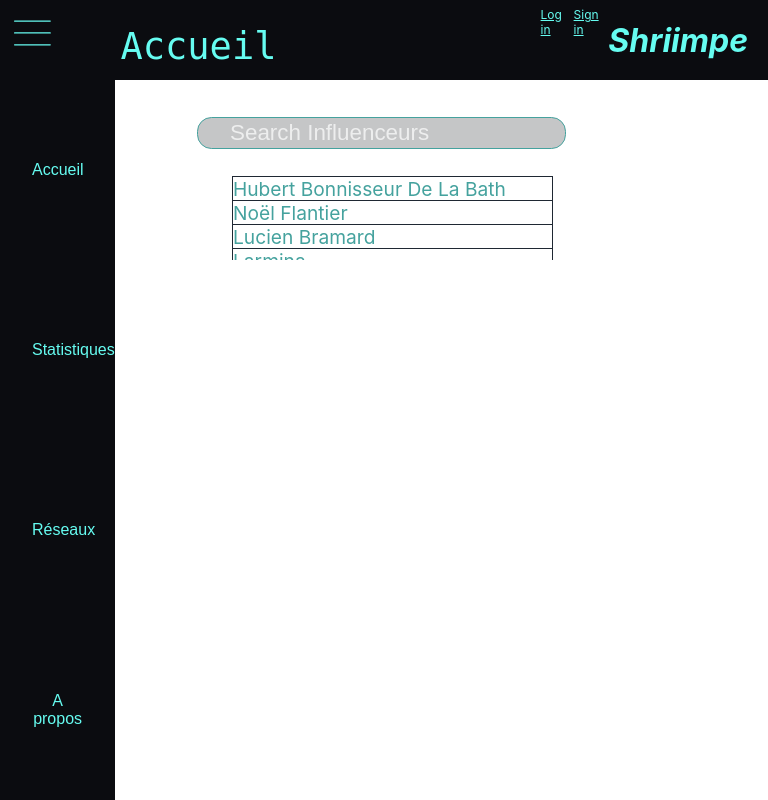
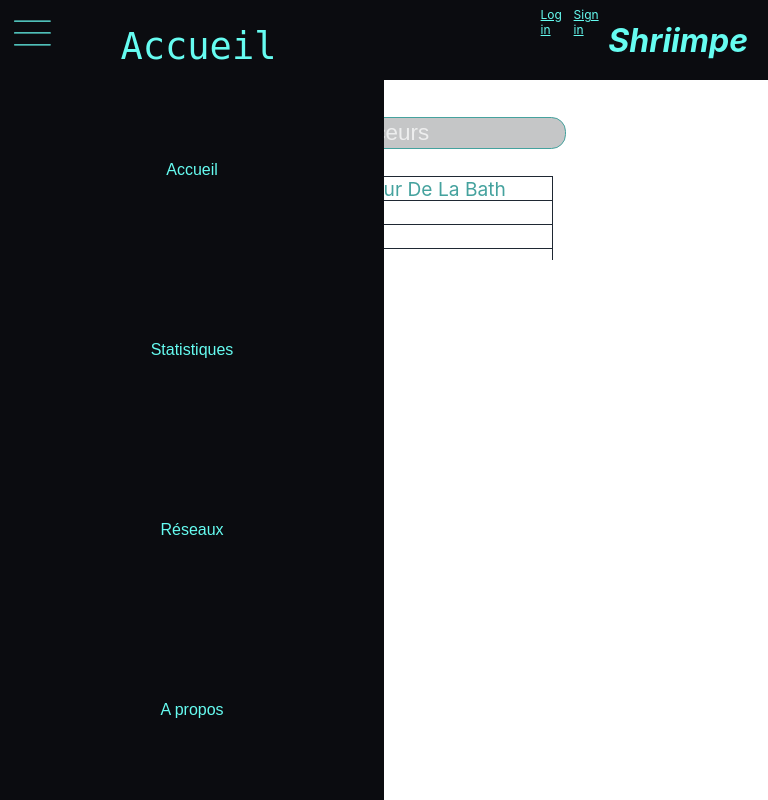
Before and after one commit to juauke/projet-pima-2022-19, a React (Create React App) app: page / in a window 768 px wide. Built offline with nearby package versions, Linux system fonts and the light colour scheme.

Commit message:
Set responsive side bar

```diff
--- a/src/SideBar.css
+++ b/src/SideBar.css
@@ -1,18 +1,3 @@
-
-.NavBar {
-    top: 10%;
-    height: 100%;
-    bottom: 0px;
-    width: 15%;
-    display: block;
-    left: 0px;
-    bottom: 0px;
-    overflow: hidden;
-    position: fixed;
-    transition-duration: 0.3s;
-    z-index: 100;
-  }
-
 .navBarHidden {
     transition-duration: 0.3s;
     width: 0px;
@@ -28,17 +13,34 @@
     position: relative;
 }
 
+.NavBarButton:hover {
+    background-color: white;
+    color: var(--black);
+    border: 2px solid var(--black);
+}
 
+@media screen and (min-width: 768px) {
+    .NavBar {
+        top: 10%;
+        height: 100%;
+        bottom: 0px;
+        width: 15%;
+        display: block;
+        left: 0px;
+        bottom: 0px;
+        overflow: hidden;
+        position: fixed;
+        transition-duration: 0.3s;
+        z-index: 100;
+    }
 
-
-  .NavBar .NavBarButton{
+    .NavBar .NavBarButton {
         height: 25%;
         width: 100%;
-    padding: 8px;
+        padding: 0;
         margin: 0;
         background-color: var(--black);
         border: none;
-    padding: 15px 32px;
         text-align: center;
         text-decoration: none;
         display: inline-block;
@@ -47,9 +49,68 @@
         color: var(--lightBlue);
         position: relative;
     }
+}
 
-  .NavBarButton:hover {
-    background-color: white;
-    color: var(--black);
-    border: 2px solid var(--black);
+@media screen and (min-width: 576px) and (max-width: 768px) {
+    .NavBar {
+        top: 10%;
+        height: 100%;
+        bottom: 0px;
+        width: 50%;
+        display: block;
+        left: 0px;
+        bottom: 0px;
+        overflow: hidden;
+        position: fixed;
+        transition-duration: 0.3s;
+        z-index: 100;
     }
+
+    .NavBar .NavBarButton {
+        height: 25%;
+        width: 100%;
+        padding: 0;
+        margin: 0;
+        background-color: var(--black);
+        border: none;
+        text-align: center;
+        text-decoration: none;
+        display: inline-block;
+        font-size: 16px;
+        transition-duration: 0.4s;
+        color: var(--lightBlue);
+        position: relative;
+    }
+}
+
+@media screen and (max-width: 576px) {
+    .NavBar {
+        top: 10%;
+        height: 100%;
+        bottom: 0px;
+        width: 80%;
+        display: block;
+        left: 0px;
+        bottom: 0px;
+        overflow: hidden;
+        position: fixed;
+        transition-duration: 0.3s;
+        z-index: 100;
+    }
+
+    .NavBar .NavBarButton {
+        height: 25%;
+        width: 100%;
+        padding: 0;
+        margin: 0;
+        background-color: var(--black);
+        border: none;
+        text-align: center;
+        text-decoration: none;
+        display: inline-block;
+        font-size: 16px;
+        transition-duration: 0.4s;
+        color: var(--lightBlue);
+        position: relative;
+    }
+}
```
Lines whose indentation alone changed are shown as unchanged.
